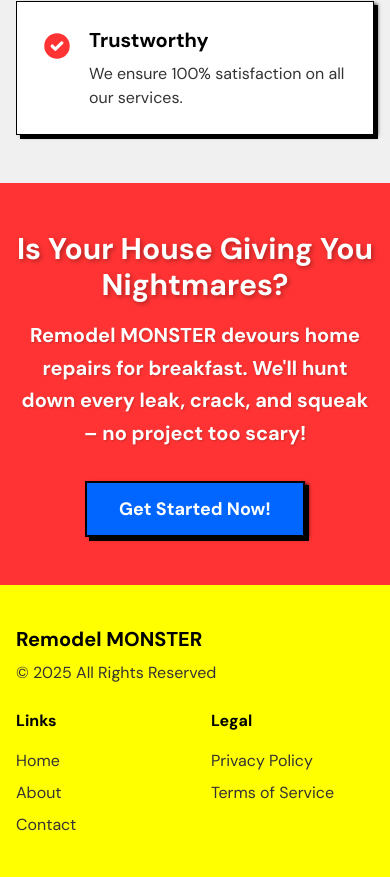
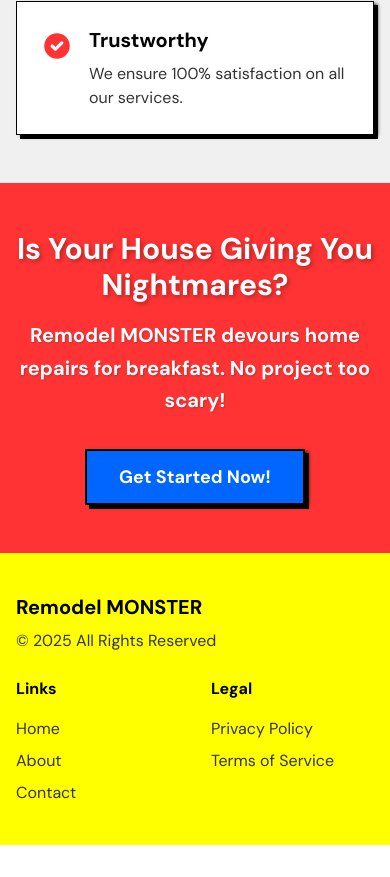
Before and after one commit to ujrxty/remodel.monster, a Next.js app: page / in a window 390 px wide. Shown: the part 1981-2858 px from the top of the page. After the commit the page ends 2826 px from the top, so only its background shows below. Built offline with nearby package versions, Linux system fonts and the light colour scheme.

Commit message:
copy: simplify urgency section text for better mobile experience
- Remove 'We'll hunt down every leak, crack, and squeak'
- Keep copy punchy and concise
- Better readability on small screens

```diff
--- a/components/HomePage.js
+++ b/components/HomePage.js
@@ -53,7 +53,7 @@ const UrgencySection = ({ onGetStarted }) => (
         Is Your House Giving You Nightmares?
       </h2>
       <p className="text-xl font-semibold mb-8 leading-relaxed" style={{ textShadow: '1px 1px 2px rgba(0,0,0,0.2)' }}>
-        Remodel MONSTER devours home repairs for breakfast. We'll hunt down every leak, crack, and squeak – no project too scary!
+        Remodel MONSTER devours home repairs for breakfast. No project too scary!
       </p>
       <button
         onClick={onGetStarted}
```
